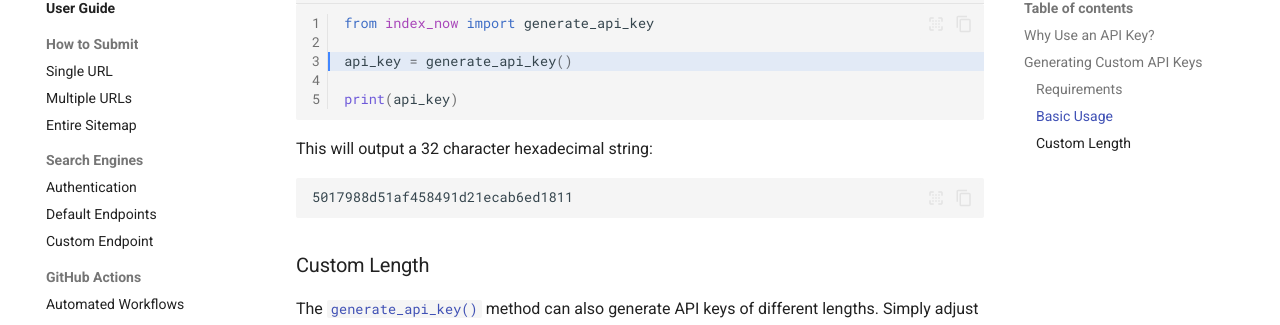
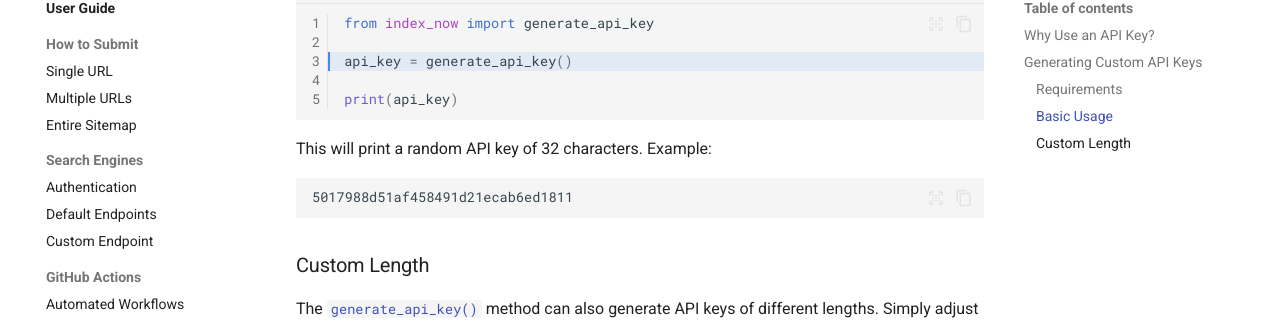
Before and after one commit to jakob-bagterp/index-now-for-python, an MkDocs documentation site: the page built from docs/user-guide/tips-and-tricks/generate-api-keys.md, in a window 1280 px wide and 900 px high, scrolled down 867 px. Shown: the part 121-446 px from the top of the window. Built offline with MkDocs 1.6.1 and Material for MkDocs 9.7.7, drawn with Linux system fonts in a browser that asks for light colours; comment, search, counter and statistics services are not loaded; the version menu is left out.

Commit message:
Ensured that example and random are mentioned in text.

````diff
--- a/docs/user-guide/tips-and-tricks/generate-api-keys.md
+++ b/docs/user-guide/tips-and-tricks/generate-api-keys.md
@@ -31,7 +31,7 @@ api_key = generate_api_key()
 print(api_key)
 ```
 
-This will output a 32 character hexadecimal string:
+This will print a random API key of 32 characters. Example:
 
 ```shell title=""
 5017988d51af458491d21ecab6ed1811
````
